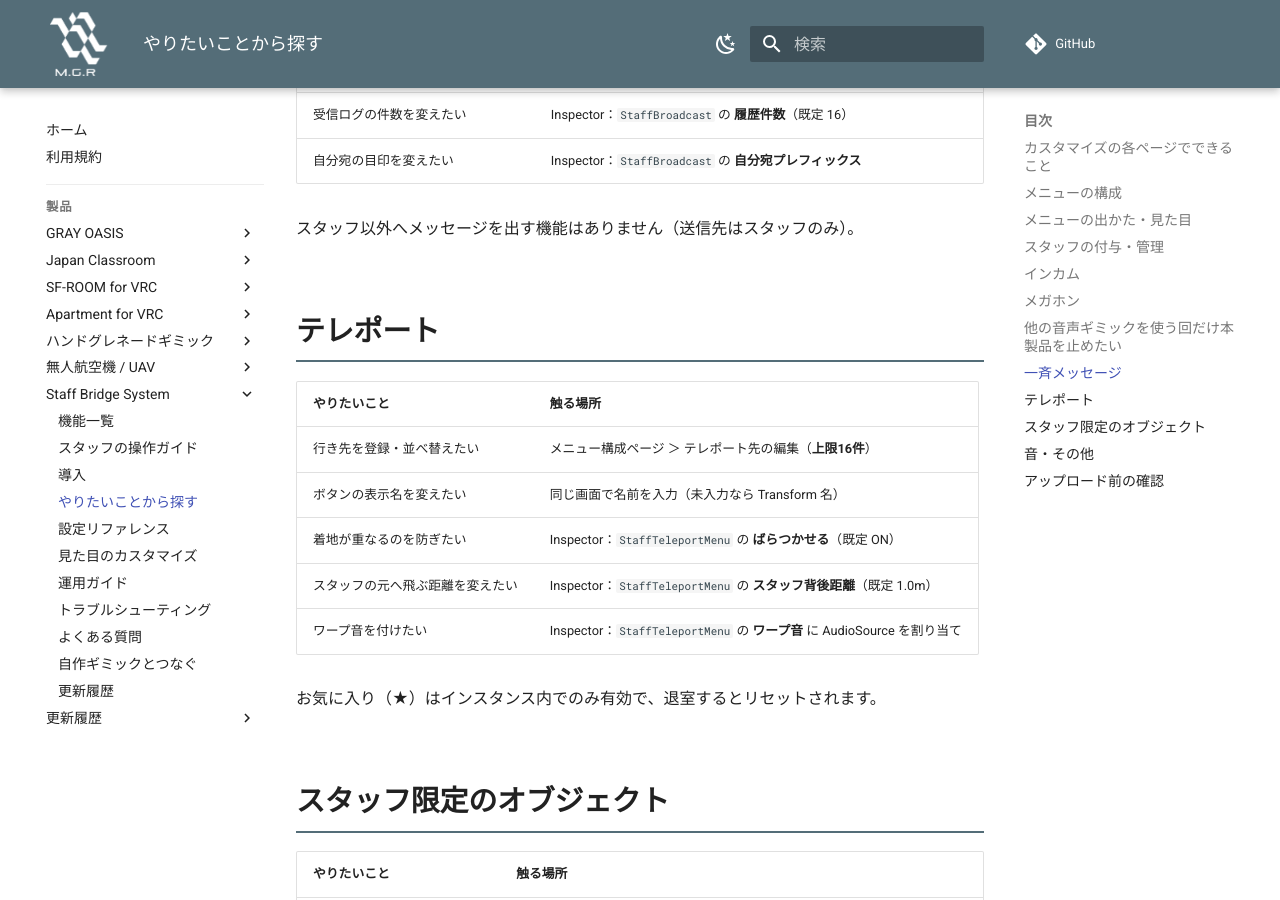
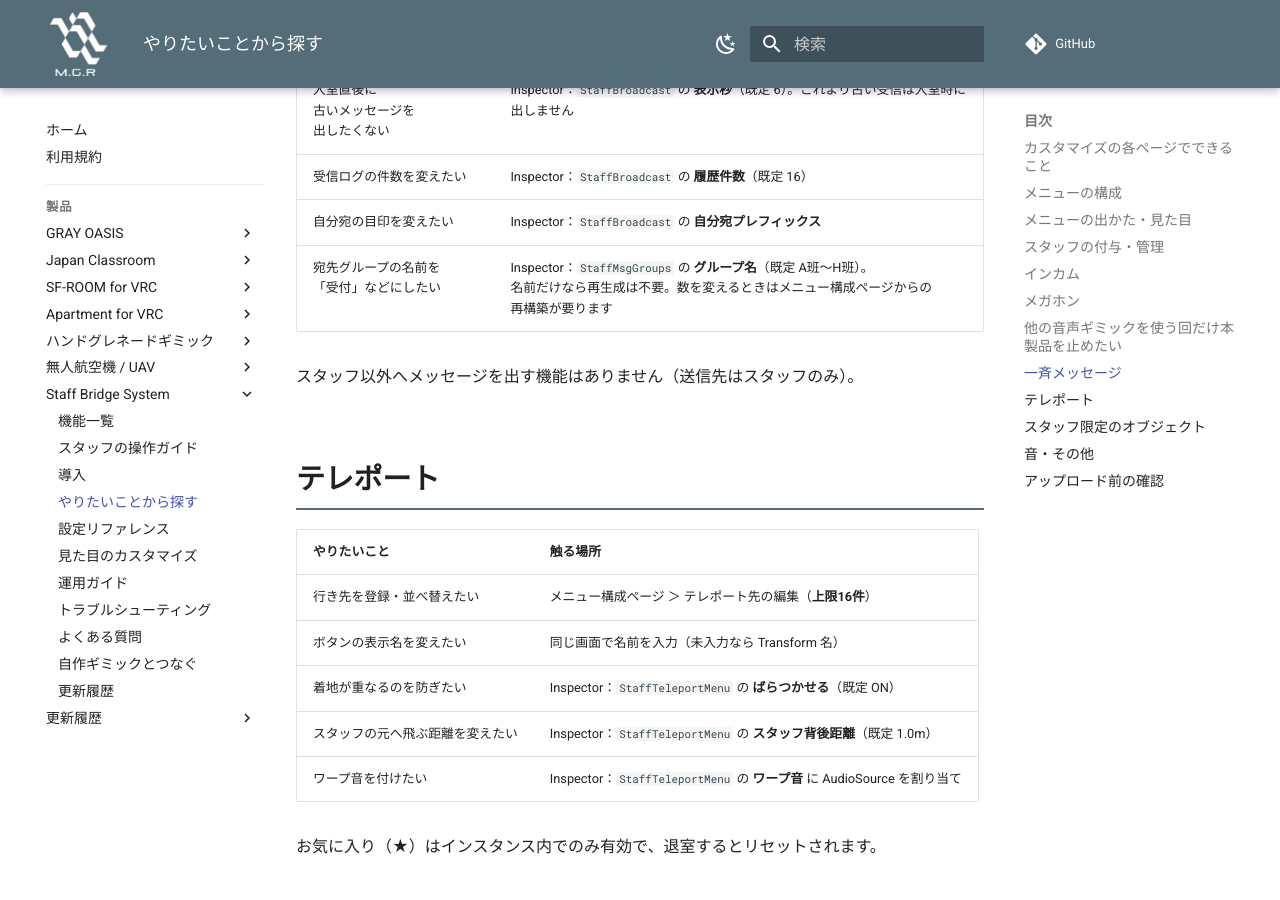
Before and after one commit to MAGURO-git/ProductArchive, an MkDocs documentation site: the page built from docs/staff-bridge-system/howto.md, in a window 1280 px wide and 900 px high, scrolled down 7218 px. Built offline with MkDocs 1.6.1 and Material for MkDocs 9.7.7, drawn with Linux system fonts in a browser that asks for light colours; comment, search, counter and statistics services are not loaded.

Commit message:
宛先グループの名前を変える方法を書く
StaffMsgGroups のグループ名（既定 A班〜H班）を変える手順が全ページに
無かった。名前だけなら再生成が不要なことも併せて書いた。

Co-Authored-By: Claude Opus 5 (1M context) <noreply@anthropic.com>

```diff
--- a/docs/staff-bridge-system/howto.md
+++ b/docs/staff-bridge-system/howto.md
@@ -132,6 +132,7 @@
 | 入室直後に古いメッセージを出したくない | Inspector：`StaffBroadcast` の **表示秒**（既定 6）。これより古い受信は入室時に出しません |
 | 受信ログの件数を変えたい | Inspector：`StaffBroadcast` の **履歴件数**（既定 16） |
 | 自分宛の目印を変えたい | Inspector：`StaffBroadcast` の **自分宛プレフィックス** |
+| 宛先グループの名前を「受付」などにしたい | Inspector：`StaffMsgGroups` の **グループ名**（既定 A班〜H班）。名前だけなら再生成は不要。数を変えるときはメニュー構成ページからの再構築が要ります |
 
 スタッフ以外へメッセージを出す機能はありません（送信先はスタッフのみ）。
 
```
